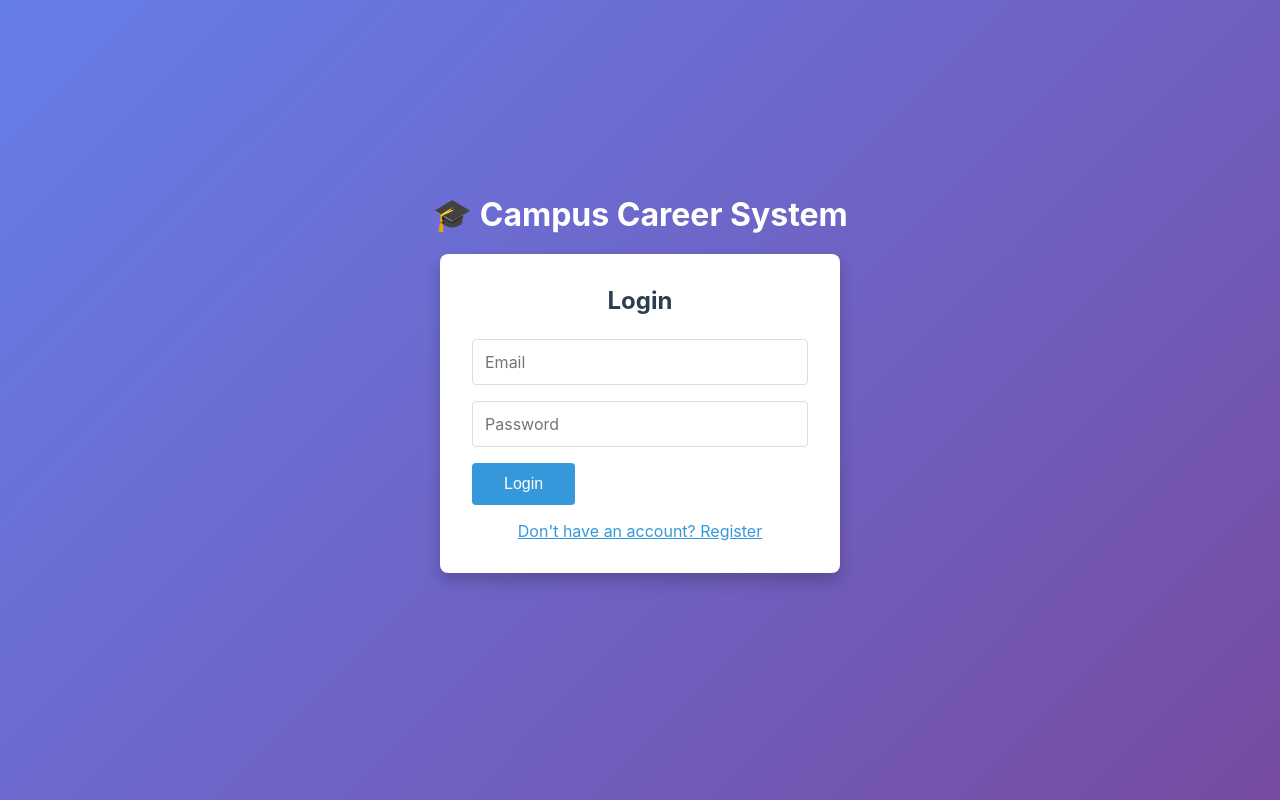
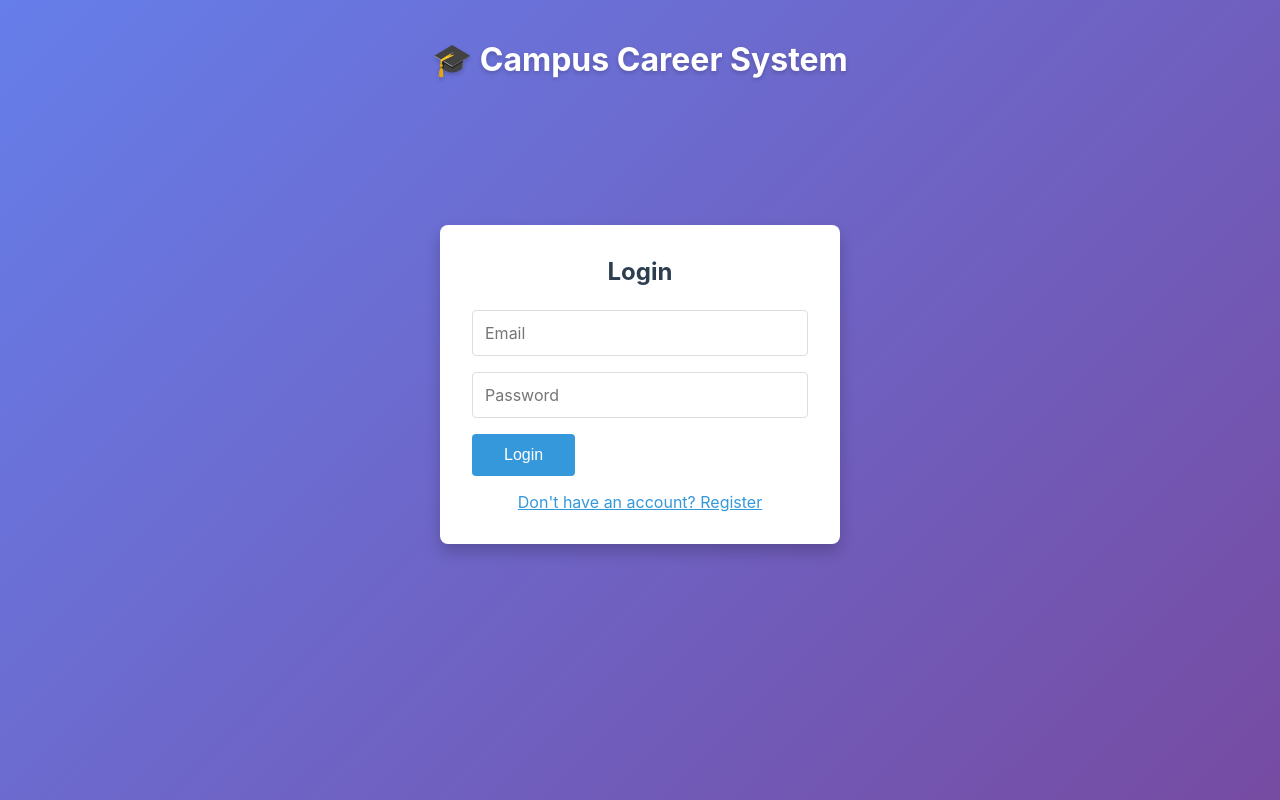
Before and after one commit to IGNITETHETEAM-2/campus-career-system, a React (Create React App) app in the folder frontend/: page / in a window 1280 px wide. Built offline with nearby package versions, Linux system fonts and the light colour scheme; no server answers.

Commit message:
Move logo to absolute top of login page

```diff
--- a/frontend/src/App.css
+++ b/frontend/src/App.css
@@ -140,7 +140,17 @@ form button:hover {
   justify-content: center;
   align-items: center;
   min-height: 100vh;
+  position: relative;
   background: linear-gradient(135deg, #667eea 0%, #764ba2 100%);
+}
+
+.login-logo {
+  position: absolute;
+  top: 40px;
+  width: 100%;
+  text-align: center;
+  color: white;
+  text-shadow: 0 2px 4px rgba(0,0,0,0.2);
 }
 
 .login-page form {
--- a/frontend/src/pages/Login.js
+++ b/frontend/src/pages/Login.js
@@ -47,7 +47,7 @@ function Login({ setUser }) {
 
   return (
     <div className="login-page">
-      <div style={{ textAlign: 'center', marginBottom: '20px', color: 'white' }}>
+      <div className="login-logo">
         <h1>🎓 Campus Career System</h1>
       </div>
       <form onSubmit={handleSubmit}>
```
